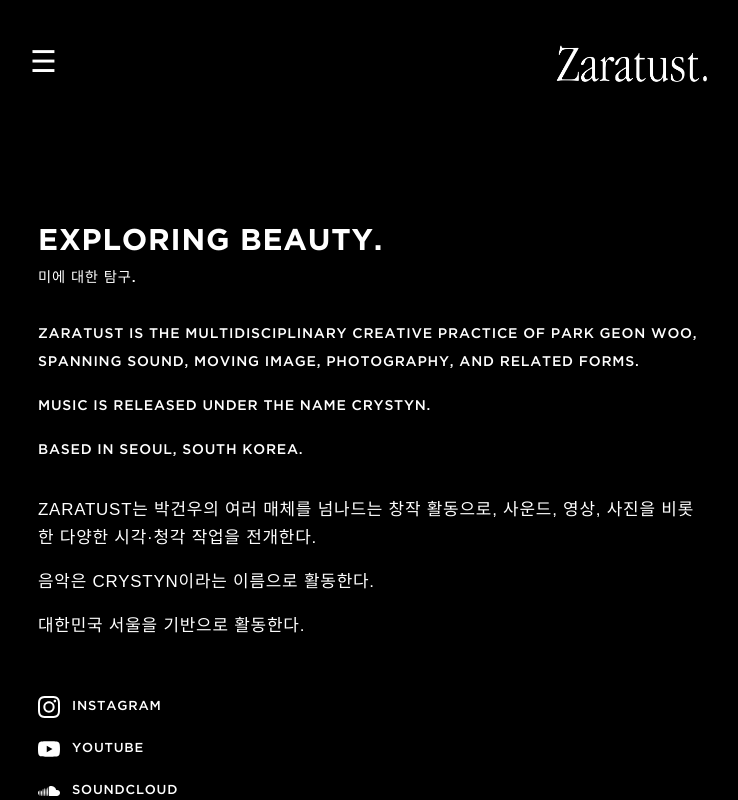
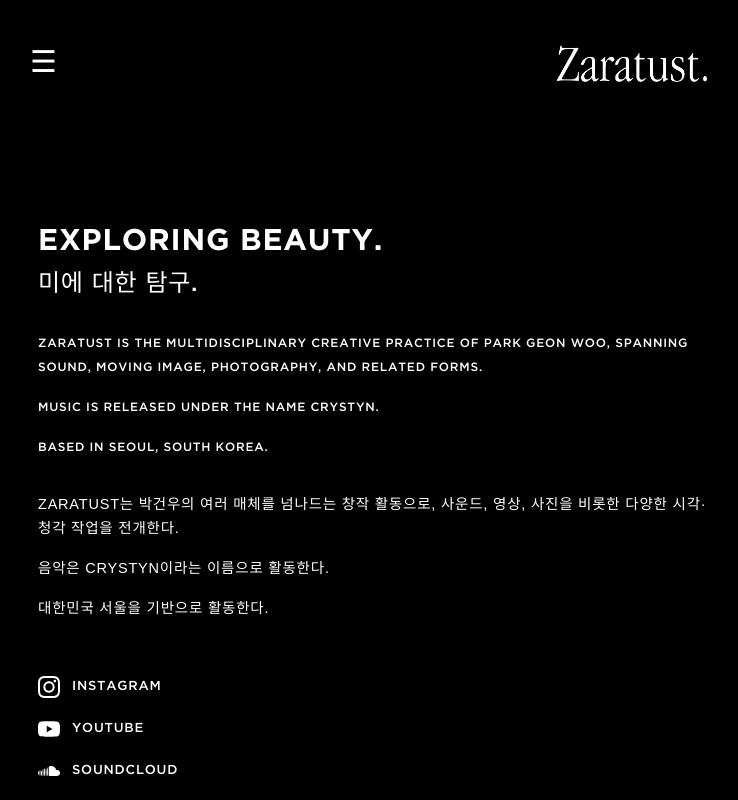
Before and after one commit to mmmmilessss/thezaratust, a Next.js app: page /about in a window 1280 px wide. Shown: the top 800 px of the page, without its empty margins (10-748 px from the left). Built offline with nearby package versions, Linux system fonts and the light colour scheme; a web font is replaced by a local one.

Commit message:
Refine about typography and header shadows

```diff
--- a/app/about/page.tsx
+++ b/app/about/page.tsx
@@ -40,12 +40,12 @@
       <section className="max-w-3xl">
         <div className="mb-8 space-y-2">
           <p className="text-2xl font-gotham-bold sm:text-3xl">EXPLORING BEAUTY.</p>
-          <p lang="ko" className="text-lg font-gotham-medium sm:text-xl">
+          <p lang="ko" className="!text-xl font-gotham-medium sm:!text-2xl">
             미에 대한 탐구.
           </p>
         </div>
 
-        <div className="mb-14 max-w-2xl space-y-8 text-xs leading-6 font-gotham-medium sm:text-sm sm:leading-7">
+        <div className="mb-14 max-w-2xl space-y-8 text-[0.65rem] leading-5 font-gotham-medium sm:text-xs sm:leading-6">
           <div className="space-y-4">
             <p>
               ZARATUST is the multidisciplinary creative practice of Park Geon
--- a/components/Header.tsx
+++ b/components/Header.tsx
@@ -78,7 +78,7 @@
         <div className="flex justify-start">
           {shouldShowMenuIcon ? (
             <button
-              className={`text-3xl leading-none [filter:drop-shadow(0_1px_4px_rgba(0,0,0,0.35))] ${isHomeHeroVisible ? "text-white" : ""}`}
+              className={`cursor-pointer text-3xl leading-none [filter:drop-shadow(0_2px_7px_rgba(0,0,0,0.9))] ${isHomeHeroVisible ? "text-white" : ""}`}
               onClick={() => setOpen((current) => !current)}
               aria-expanded={open}
               aria-label="Toggle navigation menu"
@@ -104,11 +104,7 @@
               width={160}
               height={64}
               loading="eager"
-              className={`h-16 object-contain ${
-                isHomePage && showDesktopHomeLogo
-                  ? "[filter:drop-shadow(0_1px_4px_rgba(0,0,0,0.50))]"
-                  : "[filter:drop-shadow(0_1px_4px_rgba(0,0,0,0.35))]"
-              } ${isHomeHeroVisible ? "brightness-0 invert" : ""}`}
+              className={`h-16 object-contain [filter:drop-shadow(0_2px_7px_rgba(0,0,0,0.9))] ${isHomeHeroVisible ? "brightness-0 invert" : ""}`}
             />
           </Link>
         </div>
@@ -152,7 +148,7 @@
           <div className="flex h-full flex-col">
             <div className="mb-12 flex justify-start">
               <button
-                className="text-3xl leading-none text-white"
+                className="cursor-pointer text-3xl leading-none text-white [filter:drop-shadow(0_2px_7px_rgba(0,0,0,0.9))]"
                 onClick={() => setOpen(false)}
                 aria-label="Close navigation menu"
               >
--- a/next.config.ts
+++ b/next.config.ts
@@ -9,6 +9,9 @@
       },
       {
         pathname: "/images/**",
+      },
+      {
+        pathname: "/icons/**",
       },
       {
         pathname: "/works-media/**",
```
